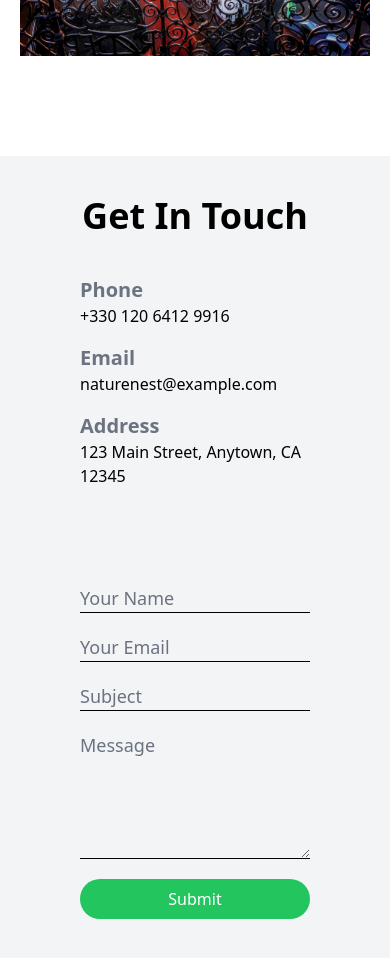
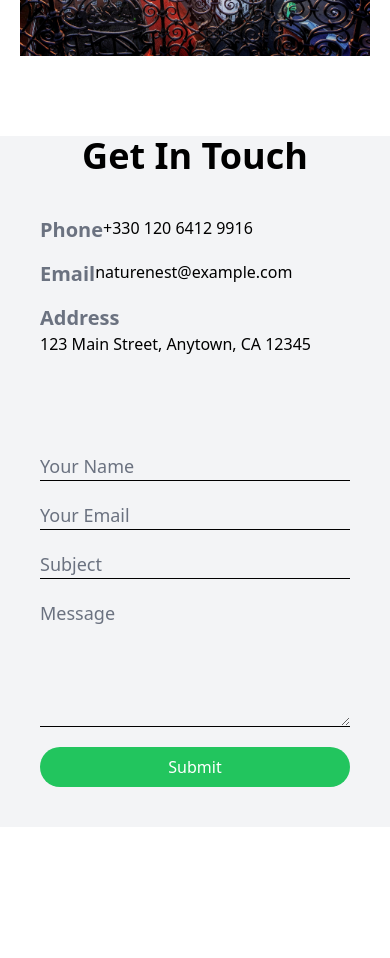
Before and after one commit to EmilStanchev/Travel-Agency-Landing-Page, a React (Vite) app: page / in a window 390 px wide. Shown: the part 4620-5578 px from the top of the page. After the commit the page ends 5447 px from the top, so only its background shows below. Built offline with nearby package versions, Linux system fonts and the light colour scheme.

Commit message:
Made contact form responsive

```diff
--- a/src/components/UI/InfoContainer.jsx
+++ b/src/components/UI/InfoContainer.jsx
@@ -2,9 +2,9 @@
 
 const InfoContainer = ({ title, description }) => {
   return (
-    <div className="mb-4">
+    <div className="mb-4 flex flex-wrap ">
       <h4 className="font-bold text-xl text-gray-500">{title}</h4>
-      <p>{description}</p>
+      <p className="flex flex-wrap flex-col">{description}</p>
     </div>
   );
 };
--- a/src/pages/Contact.jsx
+++ b/src/pages/Contact.jsx
@@ -2,7 +2,7 @@ import ContactForm from "../components/forms/ContactForm";
 
 const Contact = () => {
   return (
-    <div id="contact" className="bg-gray-100 my-5 p-10">
+    <div id="contact" className="bg-gray-100">
       <h1 className="text-center text-4xl font-bold">Get In Touch</h1>
       <ContactForm />
     </div>
```
